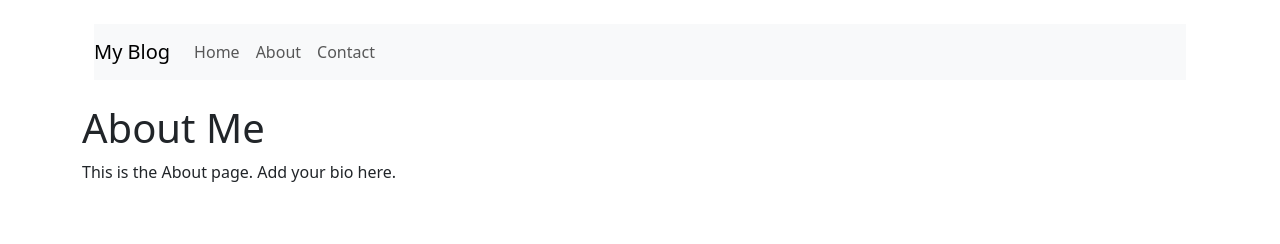
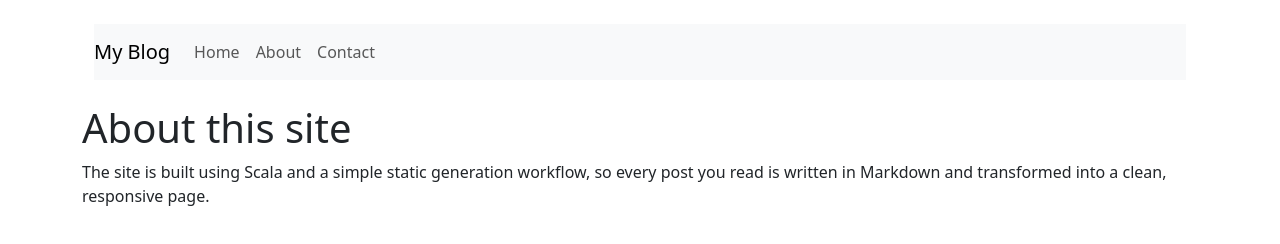
Before and after one commit to Shayek1/Scala-Site, a plain HTML site: page sitegenerator/src/main/resources/blogOut/about.html in a window 1280 px wide. Drawn offline with nearby package versions, Linux system fonts and the light colour scheme.

```diff
--- a/sitegenerator/src/main/resources/blogOut/about.html
+++ b/sitegenerator/src/main/resources/blogOut/about.html
@@ -1 +1 @@
-<html><head><link rel="stylesheet" href="https://cdn.jsdelivr.net/npm/bootstrap@5.3.8/dist/css/bootstrap.min.css" /></head><body><div class="container my-4"><div class="container my-3"><nav class="navbar navbar-expand-lg navbar-light bg-light mb-4"><a class="navbar-brand" href="../index.html">My Blog</a><ul class="navbar-nav"><li class="nav-item"><a class="nav-link" href="../index.html">Home</a></li><li class="nav-item"><a class="nav-link" href="../about.html">About</a></li><li class="nav-item"><a class="nav-link" href="../contact.html">Contact</a></li></ul></nav></div><h1>About Me</h1><p>This is the About page. Add your bio here.</p></div></body></html>
+<html><head><link rel="stylesheet" href="https://cdn.jsdelivr.net/npm/bootstrap@5.3.8/dist/css/bootstrap.min.css" /></head><body><div class="container my-4"><div class="container my-3"><nav class="navbar navbar-expand-lg navbar-light bg-light mb-4"><a class="navbar-brand" href="../index.html">My Blog</a><ul class="navbar-nav"><li class="nav-item"><a class="nav-link" href="../index.html">Home</a></li><li class="nav-item"><a class="nav-link" href="../about.html">About</a></li><li class="nav-item"><a class="nav-link" href="../contact.html">Contact</a></li></ul></nav></div><h1>About this site</h1><p>The site is built using Scala and a simple static generation workflow, so every post you read is written in Markdown and transformed into a clean, responsive page.</p></div></body></html>
```
Also changed, not shown: sitegenerator/src/main/resources/blogOut/contact.html (+1 -1 lines), 1 other file.
